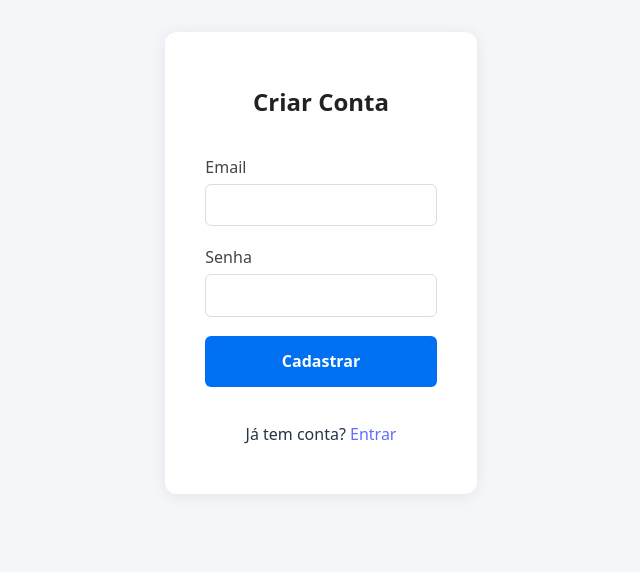
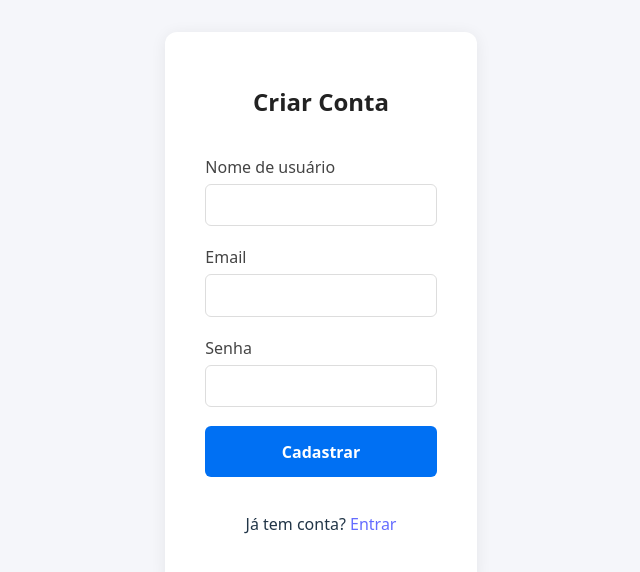
Before and after one commit to Charlesmoese/CRUD-FRONTEND, a React (Vite) app in the folder frontend/: page /register in a window 1280 px wide. Shown: the top 572 px of the page, without its empty margins (319-959 px from the left). Built offline with nearby package versions, Linux system fonts and the light colour scheme.

Commit message:
add erro username

```diff
--- a/frontend/src/components/Register.jsx
+++ b/frontend/src/components/Register.jsx
@@ -3,6 +3,7 @@ import { Link, useNavigate } from 'react-router-dom';
 import './Auth.css';
 
 function Register() {
+  const [username, setUsername] = useState('');
   const [email, setEmail] = useState('');
   const [password, setPassword] = useState('');
   const navigate = useNavigate();
@@ -12,7 +13,7 @@ function Register() {
     const res = await fetch(`${import.meta.env.VITE_API_URL}/users/register`, {
       method: 'POST',
       headers: { 'Content-Type': 'application/json' },
-      body: JSON.stringify({ email, password })
+      body: JSON.stringify({ username, email, password })
     });
     if (res.ok) {
       alert('Cadastro realizado! Faça login.');
@@ -27,12 +28,31 @@ function Register() {
     <form className="auth-form" onSubmit={handleSubmit}>
       <h2>Criar Conta</h2>
       <label>
+        Nome de usuário
+        <input
+          type="text"
+          value={username}
+          onChange={e => setUsername(e.target.value)}
+          required
+        />
+      </label>
+      <label>
         Email
-        <input type="email" value={email} onChange={e => setEmail(e.target.value)} required />
+        <input
+          type="email"
+          value={email}
+          onChange={e => setEmail(e.target.value)}
+          required
+        />
       </label>
       <label>
         Senha
-        <input type="password" value={password} onChange={e => setPassword(e.target.value)} required />
+        <input
+          type="password"
+          value={password}
+          onChange={e => setPassword(e.target.value)}
+          required
+        />
       </label>
       <button className="btn-primary" type="submit">Cadastrar</button>
       <p>
```
